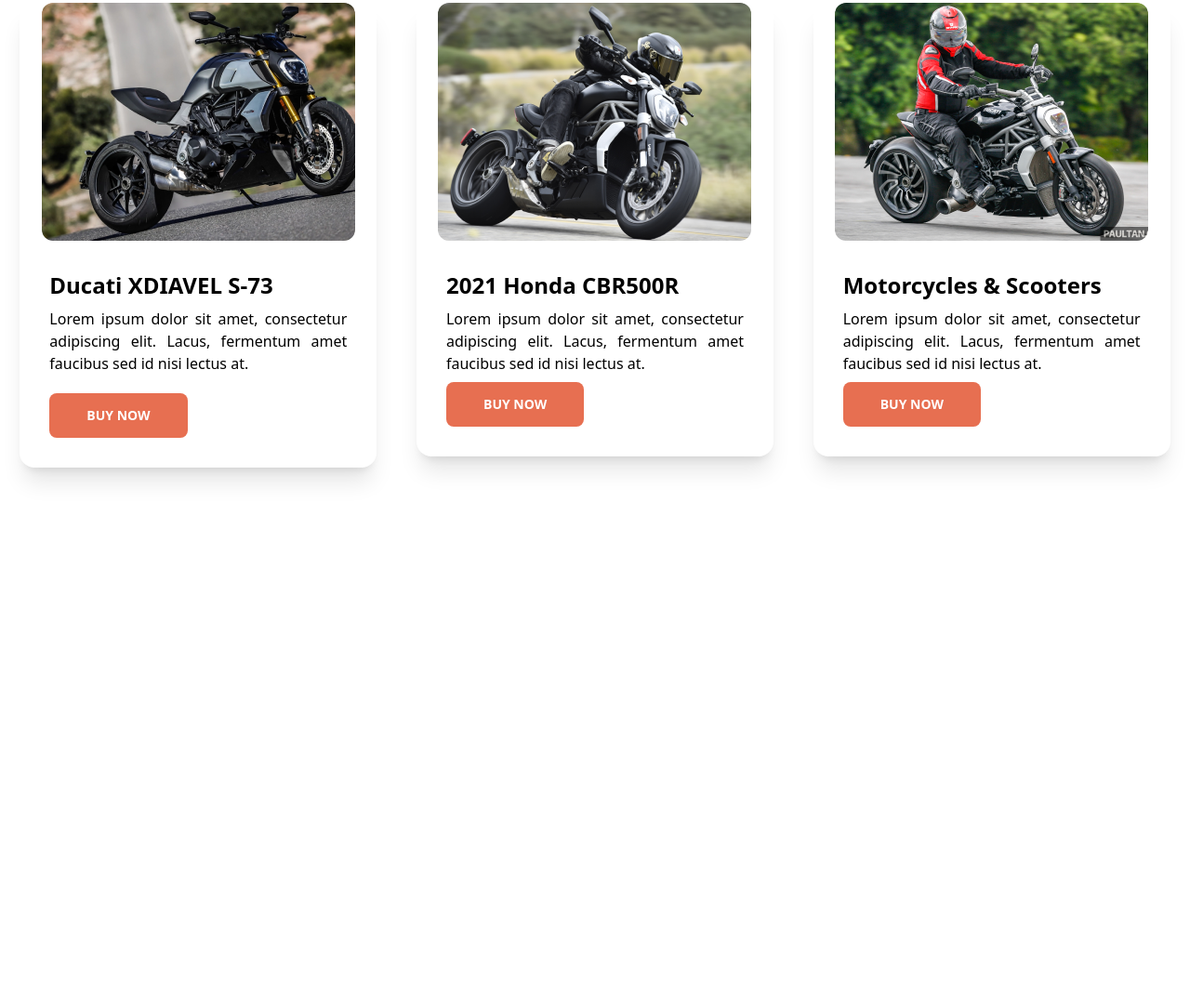
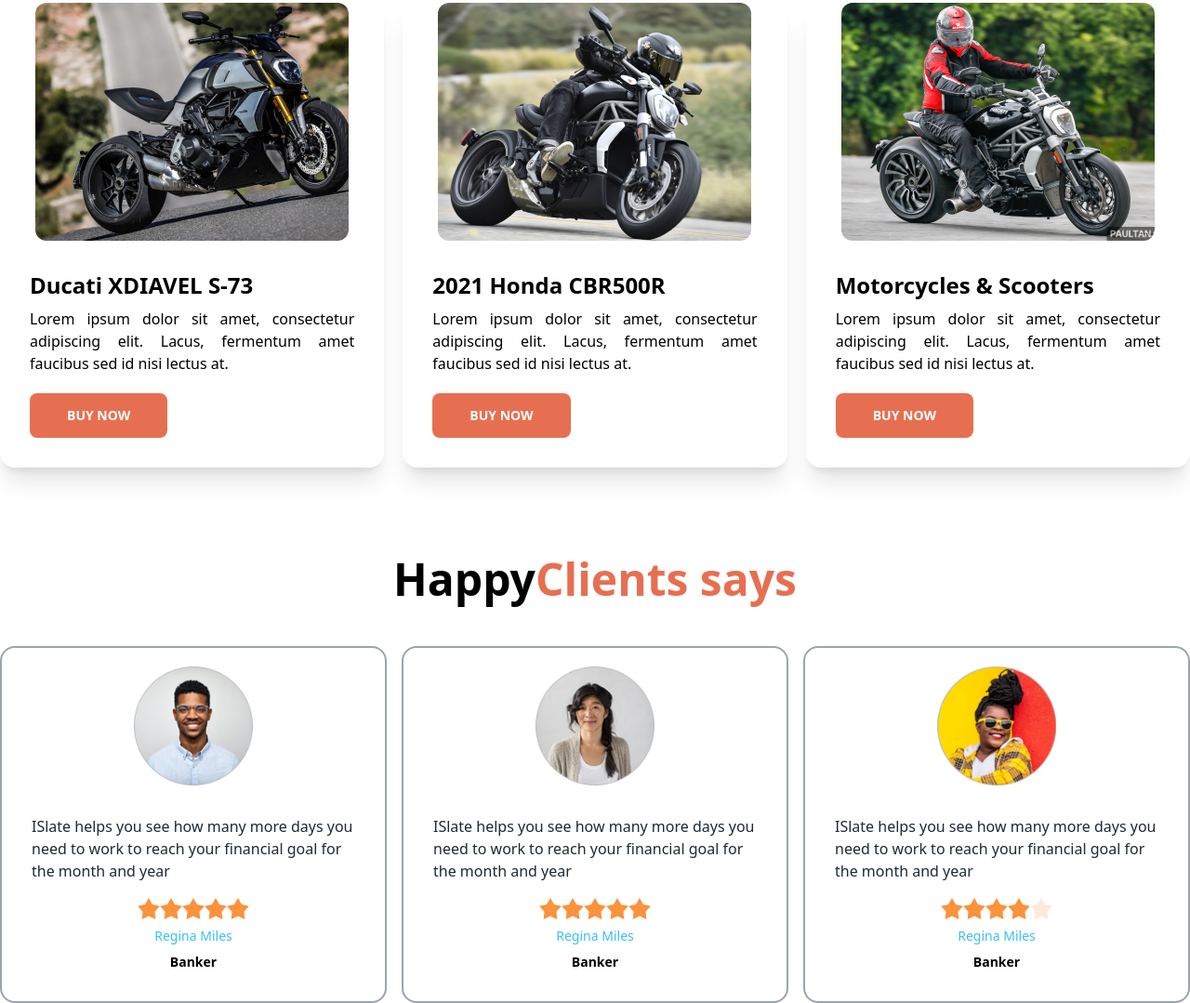
Before and after one commit to Sharifrony725/biker-zone-with-tailwind-daisy-ui, a plain HTML site: page index.html in a window 1280 px wide. Shown: the part 773-1852 px from the top of the page at 93% size. Before the commit the page ends 1372 px from the top, so only its background shows below. Drawn offline with nearby package versions, Linux system fonts and the light colour scheme.

Commit message:
happy clients section

```diff
--- a/index.html
+++ b/index.html
@@ -67,6 +67,7 @@
                 </div>
             </div>
         </nav>
+        <!-- banner section -->
         <section>
             <div class="carousel  w-full bg-banner_bg_color lg:h-[500px]">
                 <!-- slider 1 -->
@@ -79,7 +80,9 @@
                             est sit aliqua dolor do amet sint. Velit officia consequat
                             duis enim velit mollit
                         </p>
-                        <button class="btn  bg-primary_btn border-none text-white">Purchase</button>
+                        <div class="text-center">
+                            <button class="btn bg-primary_btn border-none text-white">Purchase</button>
+                        </div>
                     </div>
                     <div class="flex-1">
                         <img src="./images/slider/bike1.png" class="w-[400px] h-[343]" />
@@ -100,7 +103,9 @@
                             est sit aliqua dolor do amet sint. Velit officia consequat
                             duis enim velit mollit
                         </p>
-                        <button class="btn bg-primary_btn border-none text-white">Purchase</button>
+                         <div class="text-center">
+                            <button class="btn bg-primary_btn border-none text-white">Purchase</button>
+                        </div>
                     </div>
                     <div class="flex-1">
                         <img src="./images/slider/bike2.png" class="w-[400px] h-[343]" />
@@ -121,7 +126,9 @@
                             est sit aliqua dolor do amet sint. Velit officia consequat
                             duis enim velit mollit
                         </p>
-                        <button class="btn bg-primary_btn border-none text-white">Purchase</button>
+                         <div class="text-center">
+                            <button class="btn bg-primary_btn border-none text-white">Purchase</button>
+                        </div>
                     </div>
                     <div class="flex-1">
                         <img src="./images/slider/bike3.png" class="w-[400px] h-[343]" />
@@ -142,7 +149,9 @@
                             est sit aliqua dolor do amet sint. Velit officia consequat
                             duis enim velit mollit
                         </p>
-                        <button class="btn bg-primary_btn border-none text-white">Purchase</button>
+                         <div class="text-center">
+                            <button class="btn bg-primary_btn border-none text-white">Purchase</button>
+                        </div>
                     </div>
                     <div class="flex-1">
                         <img src="./images/slider/bike4.png" class="w-[400px] h-[343]" />
@@ -164,8 +173,8 @@
             <h3 class="lg:text-5xl text-3xl font-semibold text-black text-center">
                 Latest Bikes
             </h3>
-            <div class="lg:mt-12  grid md:grid-cols-2 lg:grid-cols-3">
-                <div class="card mt-4 lg:w-96 w-80 m-auto shadow-xl">
+            <div class="lg:mt-12 lg:gap-5 gap-3  grid md:grid-cols-2 lg:grid-cols-3">
+                <div class="card mt-4 shadow-xl">
                 <figure>
                     <img src="./images/others/latest1.png" alt="Shoes" class="rounded-xl" />
                 </figure>
@@ -180,7 +189,7 @@
                 </div>
                 </div>
 
-                <div class="card mt-4 lg:w-96 w-80 m-auto shadow-xl">
+                <div class="card mt-4 shadow-xl">
                 <figure>
                     <img src="./images/others/latest2.png" alt="Shoes" class="rounded-xl" />
                 </figure>
@@ -195,7 +204,7 @@
                 </div>
                 </div>
 
-                <div class="card mt-4 lg:w-96 w-80 m-auto  shadow-xl">
+                <div class="card mt-4 shadow-xl">
                 <figure>
                     <img src="./images/others/latest3.png" alt="Shoes" class="rounded-xl" />
                 </figure>
@@ -212,6 +221,67 @@
 
             </div>
         </section>
+        <!-- happy clients -->
+        <section >
+            <h3 class="text-black font-semibold text-center text-3xl lg:text-5xl">Happy<span class="text-primary_btn">Clients says</span> </h3>
+            <div class="lg:mt-12 mt-5  grid md:grid-cols-2 lg:grid-cols-3 gap-4">
+                <!-- first review -->
+                <div class="card border-2 border-gray-400">
+                    <figure class="mt-5"><img  class="w-32" src="./images/others/user-1.png" alt="Shoes" /></figure>
+                    <div class="card-body">
+                        <p>ISlate helps you see how many more days you need to work to reach your financial goal for the month and year</p>
+                        <div class="rating justify-center mt-2">
+                            <input type="radio" name="rating-2" class="mask mask-star-2 bg-orange-400" />
+                            <input type="radio" name="rating-2" class="mask mask-star-2 bg-orange-400"  />
+                            <input type="radio" name="rating-2" class="mask mask-star-2 bg-orange-400" />
+                            <input type="radio" name="rating-2" class="mask mask-star-2 bg-orange-400" checked />
+                            <input type="radio" name="rating-2" class="mask mask-star-2 bg-orange-400" />
+                        </div>
+                        <div class="text-center space-y-2">
+                            <h4 class="text-info text-sm">Regina Miles</h4>
+                            <p class="font-semibold text-sm text-black">Banker</p>
+                        </div>
+                    </div>
+                </div>
+                <!-- second review -->
+                <div class="card border-2 border-gray-400">
+                    <figure class="mt-5"><img  class="w-32" src="./images/others/user-2.png" alt="Shoes" /></figure>
+                    <div class="card-body">
+                        <p>ISlate helps you see how many more days you need to work to reach your financial goal for the month and year</p>
+                        <div class="rating justify-center mt-2">
+                            <input type="radio" name="rating-2" class="mask mask-star-2 bg-orange-400" />
+                            <input type="radio" name="rating-2" class="mask mask-star-2 bg-orange-400"  />
+                            <input type="radio" name="rating-2" class="mask mask-star-2 bg-orange-400" />
+                            <input type="radio" name="rating-2" class="mask mask-star-2 bg-orange-400" checked />
+                            <input type="radio" name="rating-2" class="mask mask-star-2 bg-orange-400" />
+                        </div>
+                        <div class="text-center space-y-2">
+                            <h4 class="text-info text-sm">Regina Miles</h4>
+                            <p class="font-semibold text-sm text-black">Banker</p>
+                        </div>
+                    </div>
+                </div>
+                <!-- third review -->
+                <div class="card border-gray-400 border-2">
+                    <figure class="mt-5"><img  class="w-32" src="./images/others/user-3.png" alt="Shoes" /></figure>
+                    <div class="card-body">
+                        <p>ISlate helps you see how many more days you need to work to reach your financial goal for the month and year</p>
+                        <div class="rating justify-center mt-2">
+                            <input type="radio" name="rating-2" class="mask mask-star-2 bg-orange-400" />
+                            <input type="radio" name="rating-2" class="mask mask-star-2 bg-orange-400"  />
+                            <input type="radio" name="rating-2" class="mask mask-star-2 bg-orange-400" />
+                            <input type="radio" name="rating-2" class="mask mask-star-2 bg-orange-400" checked />
+                            <input type="radio" name="rating-2" class="mask mask-star-2 bg-orange-400" />
+                        </div>
+                        <div class="text-center space-y-2">
+                            <h4 class="text-info text-sm">Regina Miles</h4>
+                            <p class="font-semibold text-sm text-black">Banker</p>
+                        </div>
+                    </div>
+                </div>
+
+            </div>
+        </section>
     </main>
     <!-- footer -->
     <footer>
```
